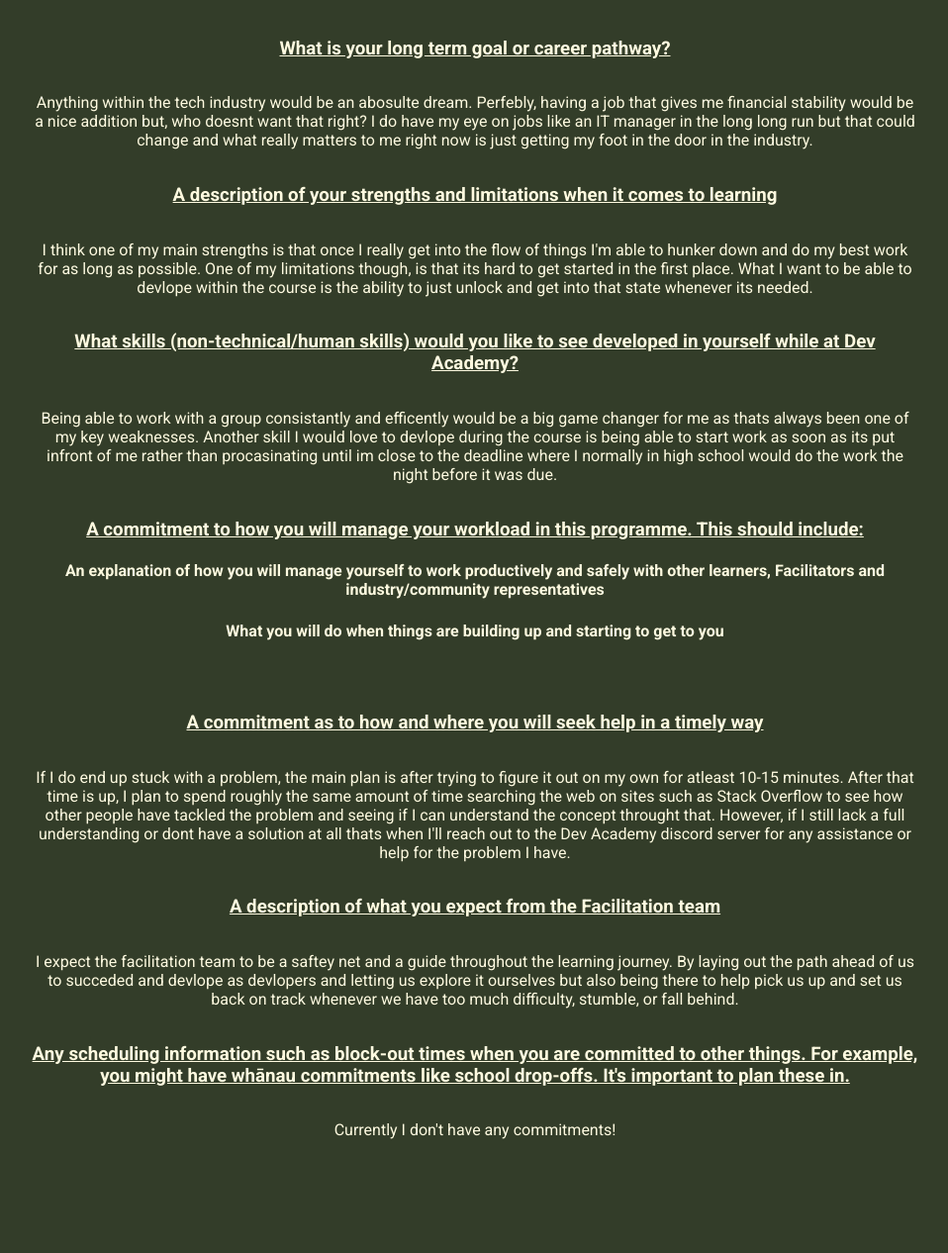
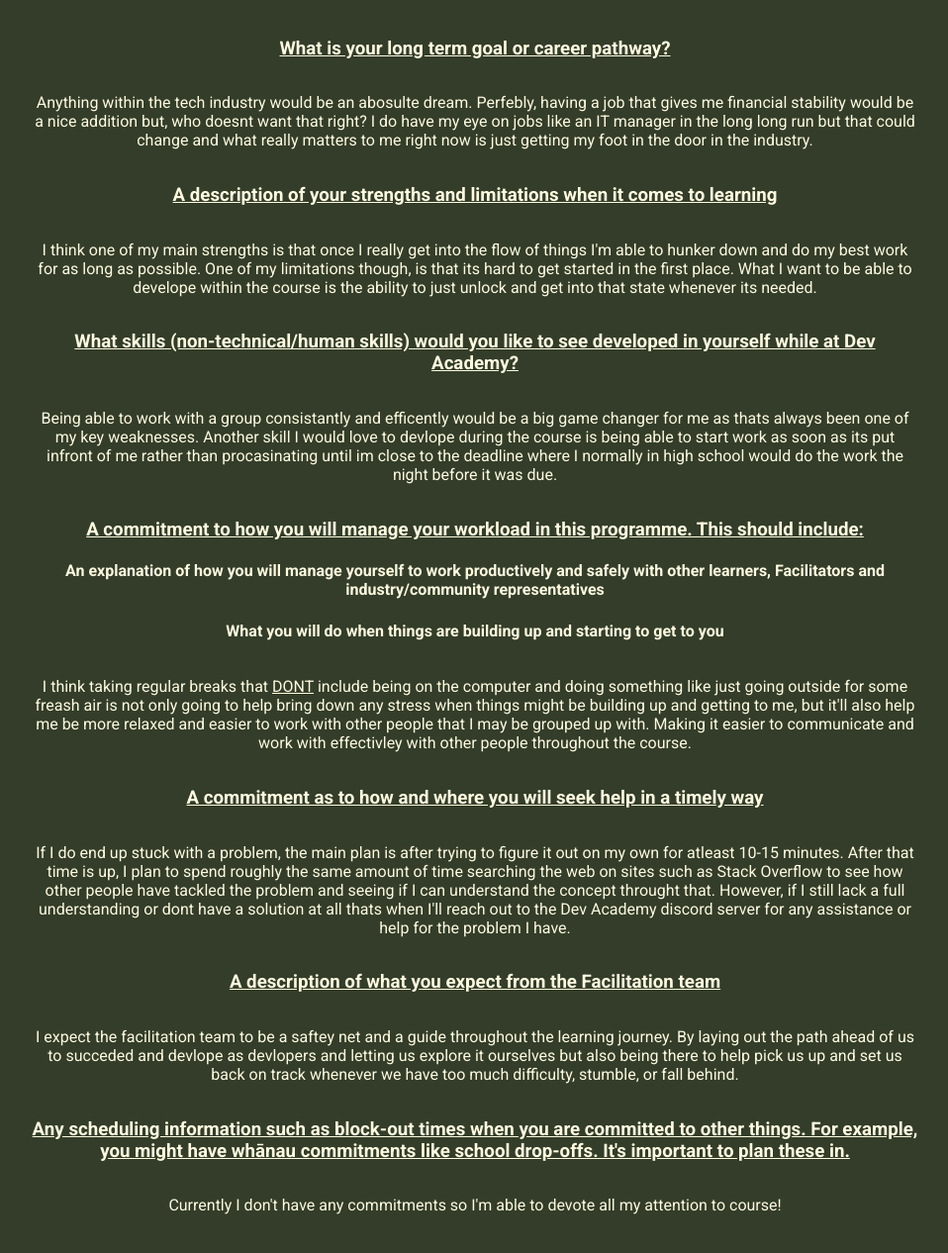
Before and after one commit to lane-pearce-metcalfe/lane-pearce-metcalfe.github.io, a plain HTML site: page blog/blogs/sprint-2-human-skills.html in a window 1280 px wide. Shown: the part 162-1428 px from the top of the page at 99% size, without its empty margins (160-1118 px from the left). Drawn offline with Linux system fonts and the light colour scheme; a web font is replaced by a local one.

Commit message:
Finished sprint 2 human skills blog

```diff
--- a/blog/blogs/sprint-2-human-skills.html
+++ b/blog/blogs/sprint-2-human-skills.html
@@ -50,7 +50,7 @@
         I think one of my main strengths is that once I really get into the flow
         of things I'm able to hunker down and do my best work for as long as
         possible. One of my limitations though, is that its hard to get started
-        in the first place. What I want to be able to devlope within the course
+        in the first place. What I want to be able to develope within the course
         is the ability to just unlock and get into that state whenever its
         needed.
       </p>
@@ -82,7 +82,9 @@
       <h4>
         What you will do when things are building up and starting to get to you
       </h4>
-      <p></p>
+      <p>
+        I think taking regular breaks that <u>DONT</u> include being on the computer and doing something like just going outside for some freash air is not only going to help bring down any stress when things might be building up and getting to me, but it'll also help me be more relaxed and easier to work with other people that I may be grouped up with. Making it easier to communicate and work with effectivley with other people throughout the course.
+      </p>
       <h3>
         <u>
         A commitment as to how and where you will seek help in a timely way
@@ -113,7 +115,7 @@
         commitments like school drop-offs. It's important to plan these in.
       </u>
       </h3>
-      <p>Currently I don't have any commitments!</p>
+      <p>Currently I don't have any commitments so I'm able to devote all my attention to course!</p>
     </div>
   </body>
 </html>
```
